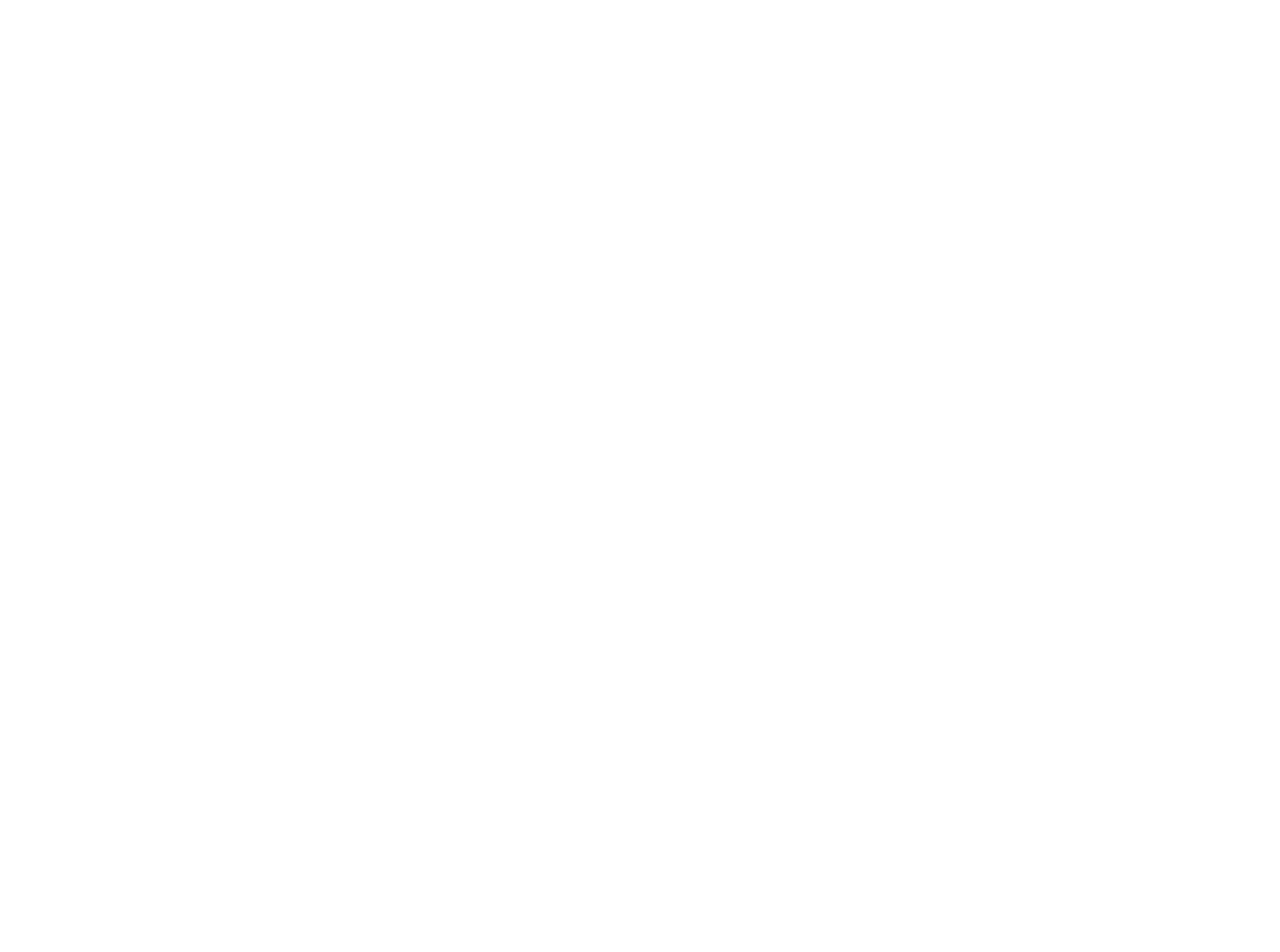
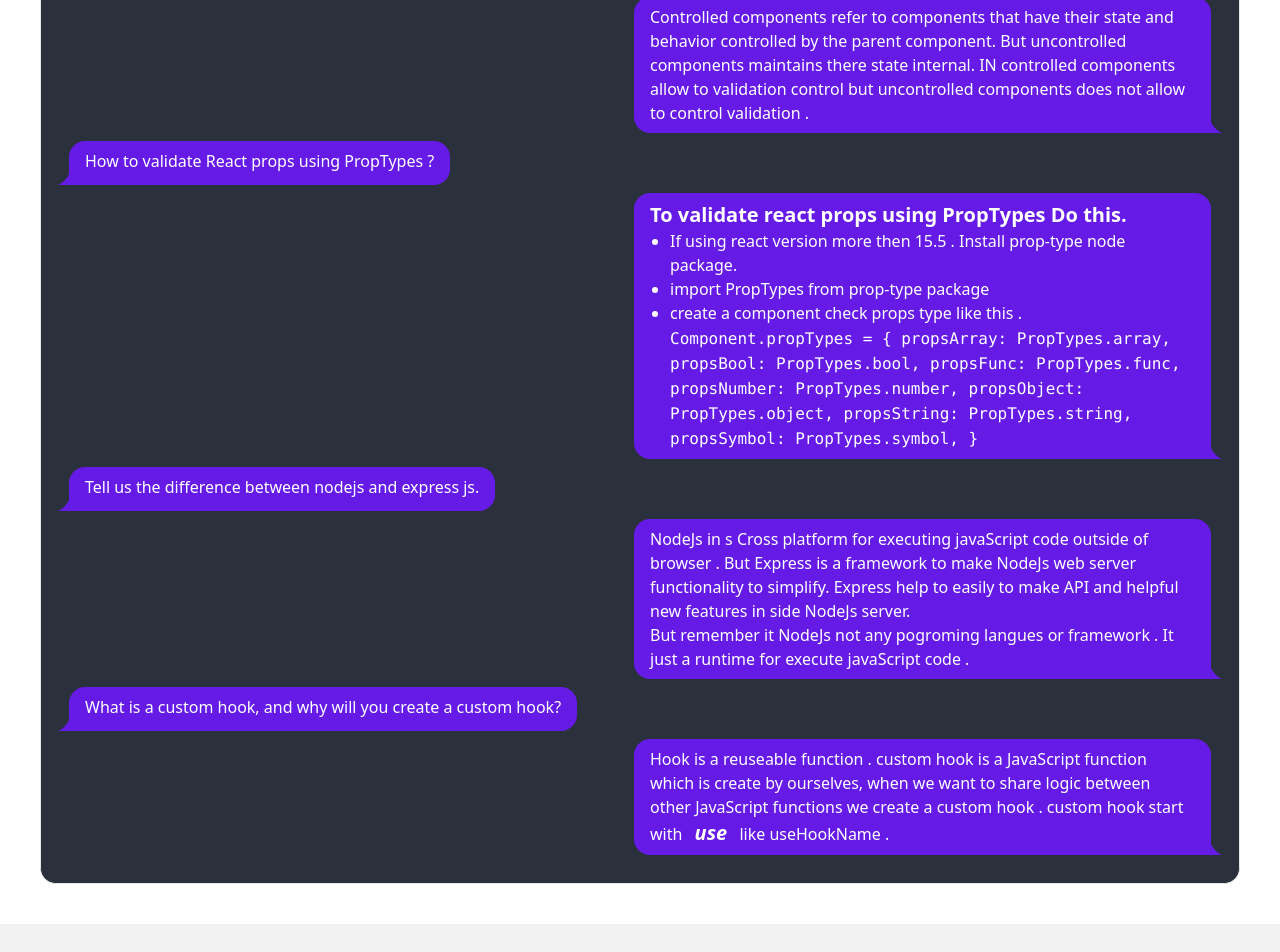
Before and after one commit to rofikul-resan/Food-haven-client, a React (Vite) app: page /blog in a window 1280 px wide. Shown: the part 260-1212 px from the top of the page. Before the commit the page ends 800 px from the top, so only its background shows below. Built offline with nearby package versions, Linux system fonts and the light colour scheme; no server answers.

Commit message:
add blog page

```diff
--- a/package.json
+++ b/package.json
@@ -21,6 +21,7 @@
     "react-rating": "^2.0.5",
     "react-router-dom": "^6.11.0",
     "react-spinners": "^0.13.8",
+    "react-to-pdf": "^0.0.14",
     "react-toastify": "^9.1.2",
     "sort-by": "^1.2.0"
   },
--- a/src/Provider/AuthProvider.jsx
+++ b/src/Provider/AuthProvider.jsx
@@ -1,3 +1,4 @@
+/* eslint-disable react-hooks/exhaustive-deps */
 /* eslint-disable react/prop-types */
 import { createContext, useEffect, useState } from "react";
 import {
--- a/src/components/Error404.jsx
+++ b/src/components/Error404.jsx
@@ -1,16 +1,18 @@
 /* eslint-disable react/no-unescaped-entities */
 import { FaHeartBroken } from "react-icons/fa";
 import { useNavigate } from "react-router-dom";
+import error404img from "./error404.jpg";
 
 const Error404 = () => {
   const navigation = useNavigate();
   return (
-    <div className="grid place-items-center h-screen grid-cols-1">
+    <div className="flex justify-center items-center flex-col md:flex-row gap-24 h-screen px-6 md:px-14 ">
+      <img className="w-full" src={error404img} alt="" />
       <div>
         <p className="text-9xl font-bold text-slate-400 text-center">Opps!</p>
         <h1 className="text-6xl text-center relative -top-3">
           404 <FaHeartBroken className="text-green-600 inline" />{" "}
-          <p className="font-semibold text-2xl w-3/5 text-center mx-auto">
+          <p className="font-semibold text-2xl md:w-3/5 text-center mx-auto">
             Ooops! You weren't supposed to see this The page you're looking for
             no longer exists_ Return tothe homeo-age and you haven't seen
             anything.
--- a/src/components/header/UserInfo.jsx
+++ b/src/components/header/UserInfo.jsx
@@ -6,7 +6,7 @@
   const { user, logOut } = useContext(AuthContext);
   const { photoURL, displayName } = user;
   return (
-    <div className="dropdown dropdown-end">
+    <div className="dropdown dropdown-end ml-auto md:ml-0">
       <label tabIndex={0} className="btn btn-ghost btn-circle avatar">
         <div className="w-10 rounded-full">
           <img
--- a/src/page/auth/AuthLayout.jsx
+++ b/src/page/auth/AuthLayout.jsx
@@ -7,9 +7,13 @@
   return (
     <div>
       <Navber />
-      <div className="relative box-border ">
-        <img className="w-full blur-sm " src="/auth-bg.jpg" alt="" />
-        <div className="absolute inset-0 z-10 bg-black/60">
+      <div className="relative h-full box-border ">
+        <img
+          className="w-full blur-sm hidden md:block "
+          src="/auth-bg.jpg"
+          alt=""
+        />
+        <div className="md:absolute inset-0 z-10 bg-black/60">
           <Outlet />
         </div>
       </div>
--- a/src/page/auth/Login.jsx
+++ b/src/page/auth/Login.jsx
@@ -41,7 +41,6 @@
         .catch((error) => {
           setLoading(false);
           const errorMessage = error.message;
-          console.log(errorMessage);
           setErrorMsg(errorMessage);
           setlogInReq(false);
         });
@@ -82,7 +81,7 @@
       });
   };
   return (
-    <div className="flex  h-full justify-center  overflow-hidden items-center">
+    <div className="flex  h-full justify-center  md:overflow-hidden items-center">
       {errorMsg && (
         <div className="py-6 text-center text-xl bg-red-700/70 w-screen absolute top-0 text-white">
           {" "}
@@ -90,11 +89,11 @@
         </div>
       )}
       {logInReq && (
-        <div className="absolute inset-0 flex justify-center items-center z-20 bg-black/75">
+        <div className="absolute h-full w-full md:inset-0 flex justify-center items-center z-20 bg-black/75">
           <ScaleLoader color="#fff" />
         </div>
       )}
-      <div className="bg-black/80  w-3/6 rounded-lg p-5">
+      <div className="bg-black/80 w-full md:w-3/6 md:rounded-lg p-5">
         <h1 className="text-center text-white">Log in</h1>
         <form onSubmit={handleLogIn} className="text-white ">
           <div className="form-control">
--- a/src/page/auth/SingUP.jsx
+++ b/src/page/auth/SingUP.jsx
@@ -83,7 +83,7 @@
   };
   return (
     <div className="flex  h-full justify-center  overflow-hidden items-center">
-      <div className="bg-black/80  w-3/6 rounded-lg p-5">
+      <div className="bg-black/80  md:w-3/6 w-full md:rounded-lg p-5">
         <h1 className="text-center text-white">Register Your Account</h1>
         <form onSubmit={handleSingUp} className="text-white ">
           <div className="form-control">
--- a/src/page/blog/Blog.jsx
+++ b/src/page/blog/Blog.jsx
@@ -1,10 +1,119 @@
+/* eslint-disable react/no-unescaped-entities */
+import { useRef } from "react";
+import Footer from "../../components/footer/Footer";
 import Navber from "../../components/header/Navber";
+import { AiTwotonePrinter } from "react-icons/ai";
+import ReactToPdf from "react-to-pdf";
 
 const Blog = () => {
+  const blog = useRef(null);
   return (
     <div>
       <Navber></Navber>
-      <h1>this is blog page</h1>
+      <div
+        className="mockup-window border bg-base-300 md:m-10"
+        data-theme="dark"
+      >
+        <ReactToPdf targetRef={blog} filename="blog.pdf" scale={0.6}>
+          {({ toPdf }) => (
+            <button
+              onClick={toPdf}
+              className="absolute btn btn-sm btn-success top-2 right-4 "
+            >
+              <AiTwotonePrinter /> Print{" "}
+            </button>
+          )}
+        </ReactToPdf>
+        <div ref={blog} className=" px-4 py-6 bg-base-100">
+          <div className="chat chat-start">
+            <div className="chat-bubble chat-bubble-primary">
+              Tell us the differences between uncontrolled and controlled
+              components.
+            </div>
+          </div>
+
+          <div className="chat chat-end">
+            <div className="chat-bubble w-1/2 chat-bubble-primary">
+              Controlled components refer to components that have their state
+              and behavior controlled by the parent component. But uncontrolled
+              components maintains there state internal. IN controlled
+              components allow to validation control but uncontrolled components
+              does not allow to control validation .
+            </div>
+          </div>
+
+          <div className="chat chat-start">
+            <div className="chat-bubble chat-bubble-primary">
+              How to validate React props using PropTypes ?
+            </div>
+          </div>
+
+          <div className="chat chat-end">
+            <div className="chat-bubble w-1/2 chat-bubble-primary">
+              <h3> To validate react props using PropTypes Do this. </h3>
+              <ul className="list-disc ml-5">
+                <li>
+                  If using react version more then 15.5 . Install prop-type node
+                  package.
+                </li>
+                <li>import PropTypes from prop-type package </li>
+                <li>
+                  {" "}
+                  create a component check props type like this .
+                  <code>
+                    {`
+                    Component.propTypes = {
+                              propsArray: PropTypes.array,
+                              propsBool: PropTypes.bool,
+                              propsFunc: PropTypes.func,
+                              propsNumber: PropTypes.number,
+                              propsObject: PropTypes.object,
+                              propsString: PropTypes.string,
+                              propsSymbol: PropTypes.symbol,
+                  }
+                  `}
+                  </code>
+                </li>
+              </ul>
+            </div>
+          </div>
+
+          <div className="chat chat-start">
+            <div className="chat-bubble chat-bubble-primary">
+              Tell us the difference between nodejs and express js.
+            </div>
+          </div>
+
+          <div className="chat chat-end">
+            <div className="chat-bubble w-1/2 chat-bubble-primary">
+              NodeJs in s Cross platform for executing javaScript code outside
+              of browser . But Express is a framework to make NodeJs web server
+              functionality to simplify. Express help to easily to make API and
+              helpful new features in side NodeJs server. <br />
+              But remember it NodeJs not any pogroming langues or framework . It
+              just a runtime for execute javaScript code .
+            </div>
+          </div>
+
+          <div className="chat chat-start">
+            <div className="chat-bubble chat-bubble-primary">
+              What is a custom hook, and why will you create a custom hook?
+            </div>
+          </div>
+
+          <div className="chat chat-end">
+            <div className="chat-bubble w-1/2 chat-bubble-primary">
+              Hook is a reuseable function . custom hook is a JavaScript
+              function which is create by ourselves, when we want to share logic
+              between other JavaScript functions we create a custom hook .
+              custom hook start with{" "}
+              <span className="text-xl italic font-semibold mx-2">use</span>{" "}
+              like useHookName .
+            </div>
+          </div>
+        </div>
+      </div>
+      <Footer />
     </div>
   );
 };
```
Also changed, not shown: src/components/footer/Footer.jsx (+7 -1 lines), src/components/error404.jpg (added), 1 other file (tests, documents, lock files or other folders).
